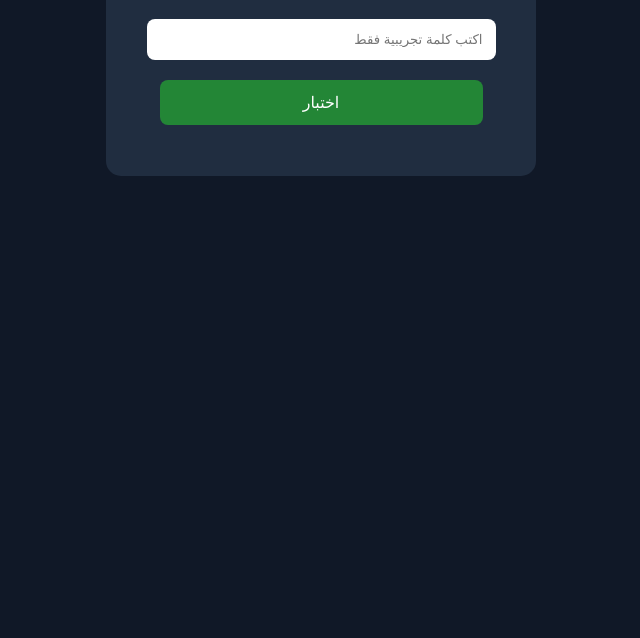
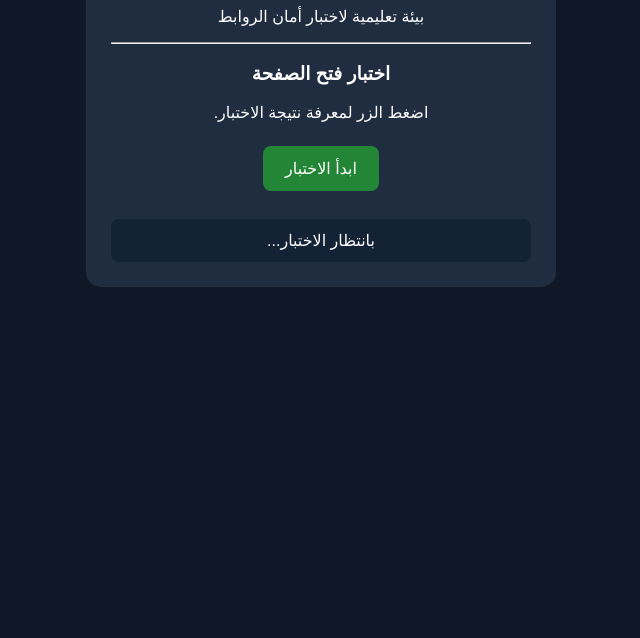
Before and after one commit to taim02120-cyber/Cybersecurity-, a plain HTML site: page index.html in a window 1280 px wide. Shown: the part 162-800 px from the top of the page, without its empty margins (319-959 px from the left). Drawn offline with Linux system fonts and the light colour scheme.

Commit message:
Update index.html

```diff
--- a/index.html
+++ b/index.html
@@ -3,49 +3,63 @@
 <head>
 <meta charset="UTF-8">
 <meta name="viewport" content="width=device-width, initial-scale=1">
-  <title>مختبر الأمن السيبراني</title>
+<title>Cybersecurity Lab</title>
 <style>
 body {
-      font-family: Arial;
-      background: #101827;
-      color: white;
-      text-align: center;
-      padding: 35px 15px;
+  background:#101827;
+  color:white;
+  font-family:Arial,sans-serif;
+  text-align:center;
+  padding:25px 12px;
 }
 .box {
-      background: #202d40;
-      padding: 25px;
-      border-radius: 15px;
-      max-width: 380px;
-      margin: auto;
-    }
-    input, button {
-      padding: 13px;
-      margin: 10px;
-      width: 85%;
-      border-radius: 8px;
-      border: 0;
+  max-width:420px;
+  margin:30px auto;
+  padding:25px;
+  background:#202d40;
+  border-radius:15px;
 }
 button {
-      background: #238636;
-      color: white;
-      font-size: 16px;
+  padding:13px 22px;
+  margin:8px;
+  border:0;
+  border-radius:8px;
+  background:#238636;
+  color:white;
+  font-size:16px;
+}
+.result {
+  margin-top:20px;
+  padding:12px;
+  background:#142235;
+  border-radius:8px;
 }
 </style>
 </head>
 <body>
 <div class="box">
-    <h2>مختبر الأمن السيبراني</h2>
-    <p>هذه صفحة محاكاة تعليمية</p>
-    <input id="demo" placeholder="اكتب كلمة تجريبية فقط">
-    <button onclick="test()">اختبار</button>
-    <p id="result"></p>
+  <h1>مختبر الأمن السيبراني</h1>
+  <p>بيئة تعليمية لاختبار أمان الروابط</p>
+  <hr>
+  <h3>اختبار فتح الصفحة</h3>
+  <p>اضغط الزر لمعرفة نتيجة الاختبار.</p>
+  <button onclick="runTest()">ابدأ الاختبار</button>
+  <div class="result" id="result">
+    بانتظار الاختبار...
+  </div>
 </div>
 
 <script>
-    function test() {
-      document.getElementById("result").textContent =
-        "تم الاختبار بنجاح. لم يتم إرسال أو حفظ أي بيانات.";
+function runTest() {
+  const browser = navigator.userAgent;
+  const time = new Date().toLocaleString('ar');
+
+  document.getElementById('result').innerHTML =
+    '<b>نتيجة الاختبار</b><br>' +
+    'تم فتح الصفحة بنجاح.<br>' +
+    'وقت الزيارة: ' + time + '<br>' +
+    'المتصفح: ' + browser +
+    '<br><br>لم يتم إرسال أو حفظ بيانات شخصية.';
 }
 </script>
 </body>
```
Lines whose indentation alone changed are shown as unchanged.
